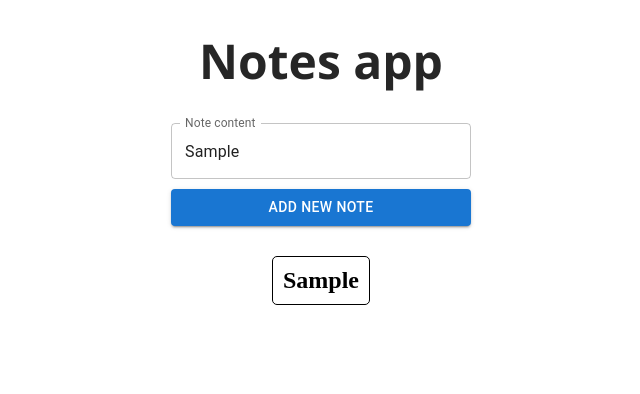
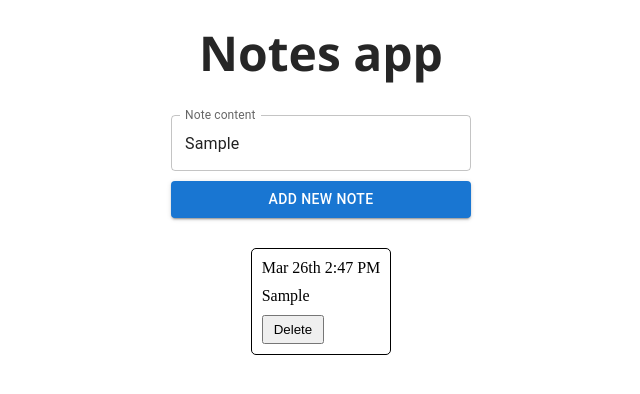
Before and after one commit to Golannnnn/notes-app, a React (Create React App) app: page / in a window 1280 px wide. Both pictures are taken after typing "Sample" into the empty fields and a click on the button "ADD NEW NOTE". Shown: the top 394 px of the page, without its empty margins (319-959 px from the left). Built offline with nearby package versions, Linux system fonts and the light colour scheme.

Commit message:
finished milestone2

```diff
--- a/package.json
+++ b/package.json
@@ -10,6 +10,7 @@
     "@testing-library/jest-dom": "^5.16.5",
     "@testing-library/react": "^13.4.0",
     "@testing-library/user-event": "^13.5.0",
+    "date-fns": "^2.29.3",
     "nanoid": "^3.3.6",
     "react": "^18.2.0",
     "react-dom": "^18.2.0",
--- a/src/App.js
+++ b/src/App.js
@@ -1,4 +1,5 @@
 import { useState } from "react";
+import { nanoid } from "nanoid";
 import Form from "./components/Form";
 import Results from "./components/Results";
 
@@ -14,15 +15,22 @@ function App() {
     const noteObj = {
       content: input,
       date: new Date(),
+      id: nanoid(),
     };
     setNotes(notes.concat(noteObj));
+  };
+
+  const deleteNote = (id) => {
+    if (window.confirm("Are you sure you want to delete your note?")) {
+      setNotes(notes.filter((n) => n.id !== id));
+    }
   };
 
   return (
     <div className="app">
       <h1 className="title">Notes app</h1>
       <Form value={input} handleChange={handleChange} addNote={addNote} />
-      <Results notes={notes} />
+      <Results notes={notes} deleteNote={deleteNote} />
     </div>
   );
 }
--- /dev/null
+++ b/src/components/Note.js
@@ -0,0 +1,15 @@
+import { format } from "date-fns";
+
+const Note = ({ content, date, id, deleteNote }) => {
+  const formattedDate = format(new Date(date), "MMM do p");
+
+  return (
+    <div className="note">
+      <p>{formattedDate}</p>
+      <p>{content}</p>
+      <button onClick={() => deleteNote(id)}>Delete</button>
+    </div>
+  );
+};
+
+export default Note;
--- a/src/components/Results.js
+++ b/src/components/Results.js
@@ -1,8 +1,14 @@
-import { nanoid } from "nanoid";
+import Note from "./Note";
 
-const Results = ({ notes }) => {
-  const result = notes.map((note) => (
-    <span key={nanoid()}>{note.content}</span>
+const Results = ({ notes, deleteNote }) => {
+  const result = notes.map((n) => (
+    <Note
+      key={n.id}
+      content={n.content}
+      date={n.date}
+      id={n.id}
+      deleteNote={deleteNote}
+    />
   ));
 
   return <div className="results-container">{result}</div>;
--- a/src/index.css
+++ b/src/index.css
@@ -1,3 +1,11 @@
+*,
+*:before,
+*:after {
+  box-sizing: border-box;
+  margin: 0;
+  padding: 0;
+}
+
 .app {
   min-height: 100vh;
   display: flex;
@@ -29,11 +37,17 @@ form > :first-child {
   flex-wrap: wrap;
 }
 
-.results-container > span {
-  font-size: 1.5rem;
-  font-weight: bold;
+.note {
   border: 1px solid black;
   border-radius: 5px;
   padding: 10px;
   margin: 10px;
 }
+
+.note > *:not(button) {
+  margin-bottom: 10px;
+}
+
+.note > button {
+  padding: 5px 10px;
+}
```
Also changed, not shown: 1 other file (tests, documents, lock files or other folders).
